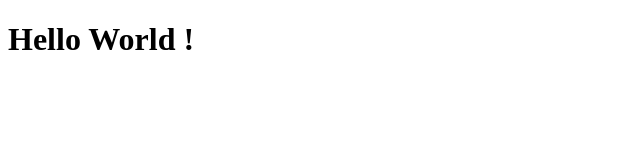
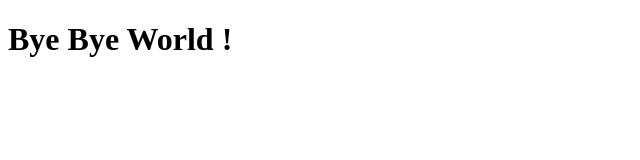
Before and after one commit to chesterchong/chesterchong.tech, a plain HTML site: page index.html in a window 1280 px wide. Shown: the whole page, without its empty margins (0-640 px from the left). Drawn offline with Linux system fonts and the light colour scheme.

Commit message:
Update index.html

```diff
--- a/index.html
+++ b/index.html
@@ -10,7 +10,7 @@
 
 </head>
 <body>
-    <h1>Hello World !</h1>
+    <h1>Bye Bye World !</h1>
 
 </body>
 </html>
```
